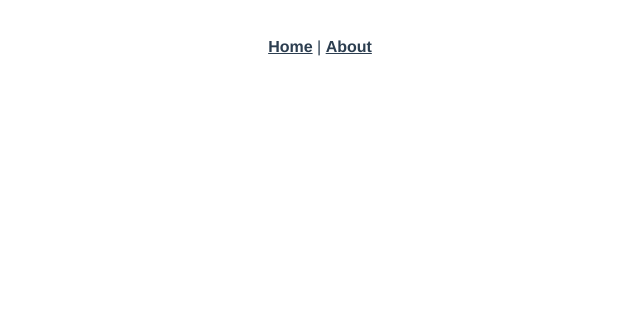
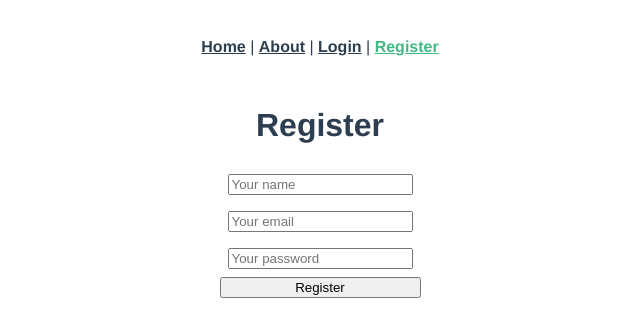
Before and after one commit to nejdetkadir/vue-node-mongo-auth-starter, a Vue app in the folder frontend/: page /register in a window 1280 px wide. Shown: the top 336 px of the page, without its empty margins (320-960 px from the left). Built offline with nearby package versions, Linux system fonts and the light colour scheme.

Commit message:
Create login and register page and add authentication functionality

```diff
--- a/frontend/src/App.vue
+++ b/frontend/src/App.vue
@@ -2,7 +2,9 @@
   <div id="app">
     <div id="nav">
       <router-link to="/">Home</router-link> |
-      <router-link to="/about">About</router-link>
+      <router-link to="/about">About</router-link> |
+      <router-link to="/login">Login</router-link> |
+      <router-link to="/register">Register</router-link>
     </div>
     <router-view/>
   </div>
--- /dev/null
+++ b/frontend/src/components/AuthForm.vue
@@ -0,0 +1,56 @@
+<template>
+  <div class="form">
+    <h1 v-if="backendError">{{backendError}}</h1>
+    <input type="text" v-model="form.name" placeholder="Your name">
+    <input type="email" v-model="form.email" placeholder="Your email">
+    <input type="password" v-model="form.password" placeholder="Your password">
+    <button @click.prevent="auth">{{isLogin ? 'Login' : 'Register'}}</button>
+  </div>
+</template>
+
+<script>
+import { mapActions } from 'vuex'
+export default {
+  data() {
+    return {
+      form: {
+        name: '',
+        email: '',
+        password: ''
+      },
+      backendError: ''
+    }
+  },
+  methods: {
+    ...mapActions('account', ['login', 'registerUser']),
+    async auth() {
+      this.backendError = ''
+      try {
+        if (this.isLogin) {
+          await this.login({user: this.form})
+        } else {
+          await this.registerUser({user: this.form})
+          this.$router.push('/login?registerSuccess=1')
+        }
+      } catch (e) {
+        this.backendError = 'Backend error' // e.response.data
+      }
+    }
+  },
+  props: {
+    isLogin: {
+      type: Boolean,
+      default: false
+    }
+  }
+}
+</script>
+
+<style scoped>
+.form{
+  display: inline-grid;
+}
+input{
+  margin: 0.5rem;
+}
+</style>
--- a/frontend/src/components/HelloWorld.vue
+++ /dev/null
@@ -1,58 +0,0 @@
-<template>
-  <div class="hello">
-    <h1>{{ msg }}</h1>
-    <p>
-      For a guide and recipes on how to configure / customize this project,<br>
-      check out the
-      <a href="https://cli.vuejs.org" target="_blank" rel="noopener">vue-cli documentation</a>.
-    </p>
-    <h3>Installed CLI Plugins</h3>
-    <ul>
-      <li><a href="https://github.com/vuejs/vue-cli/tree/dev/packages/%40vue/cli-plugin-babel" target="_blank" rel="noopener">babel</a></li>
-      <li><a href="https://github.com/vuejs/vue-cli/tree/dev/packages/%40vue/cli-plugin-eslint" target="_blank" rel="noopener">eslint</a></li>
-    </ul>
-    <h3>Essential Links</h3>
-    <ul>
-      <li><a href="https://vuejs.org" target="_blank" rel="noopener">Core Docs</a></li>
-      <li><a href="https://forum.vuejs.org" target="_blank" rel="noopener">Forum</a></li>
-      <li><a href="https://chat.vuejs.org" target="_blank" rel="noopener">Community Chat</a></li>
-      <li><a href="https://twitter.com/vuejs" target="_blank" rel="noopener">Twitter</a></li>
-      <li><a href="https://news.vuejs.org" target="_blank" rel="noopener">News</a></li>
-    </ul>
-    <h3>Ecosystem</h3>
-    <ul>
-      <li><a href="https://router.vuejs.org" target="_blank" rel="noopener">vue-router</a></li>
-      <li><a href="https://vuex.vuejs.org" target="_blank" rel="noopener">vuex</a></li>
-      <li><a href="https://github.com/vuejs/vue-devtools#vue-devtools" target="_blank" rel="noopener">vue-devtools</a></li>
-      <li><a href="https://vue-loader.vuejs.org" target="_blank" rel="noopener">vue-loader</a></li>
-      <li><a href="https://github.com/vuejs/awesome-vue" target="_blank" rel="noopener">awesome-vue</a></li>
-    </ul>
-  </div>
-</template>
-
-<script>
-export default {
-  name: 'HelloWorld',
-  props: {
-    msg: String
-  }
-}
-</script>
-
-<!-- Add "scoped" attribute to limit CSS to this component only -->
-<style scoped>
-h3 {
-  margin: 40px 0 0;
-}
-ul {
-  list-style-type: none;
-  padding: 0;
-}
-li {
-  display: inline-block;
-  margin: 0 10px;
-}
-a {
-  color: #42b983;
-}
-</style>
--- a/frontend/src/router/index.js
+++ b/frontend/src/router/index.js
@@ -1,6 +1,8 @@
 import Vue from 'vue'
 import VueRouter from 'vue-router'
 import Home from '../views/Home.vue'
+import Register from '../views/Register.vue'
+import Login from '../views/Login.vue'
 
 Vue.use(VueRouter)
 
@@ -13,7 +15,29 @@ export default function init(store) {
       {
         path: '/',
         name: 'home',
-        component: Home
+        component: Home,
+        beforeEnter(to, from, next) {
+          if (!store.state.account.user) return next('/login')
+          return next()
+        }
+      },
+      {
+        path: '/register',
+        name: 'register',
+        component: Register,
+        beforeEnter(to, from, next) {
+          if (store.state.account.user) return next('/home')
+          return next()
+        }
+      },
+      {
+        path: '/login',
+        name: 'login',
+        component: Login,
+        beforeEnter(to, from, next) {
+          if (store.state.account.user) return next('/home')
+          return next()
+        }
       },
       {
         path: '/about',
@@ -21,7 +45,11 @@ export default function init(store) {
         // route level code-splitting
         // this generates a separate chunk (about.[hash].js) for this route
         // which is lazy-loaded when the route is visited.
-        component: () => import(/* webpackChunkName: "about" */ '../views/About')
+        component: () => import(/* webpackChunkName: "about" */ '../views/About'),
+        beforeEnter(to, from, next) {
+          if (!store.state.account.user) return next('/login')
+          return next()
+        }
       }
     ]
   })
--- a/frontend/src/views/About.vue
+++ b/frontend/src/views/About.vue
@@ -1,5 +1,5 @@
 <template>
-  <div class="about">
-    <h1>This is an about page</h1>
+  <div>
+    <h1>About page</h1>
   </div>
 </template>
--- a/frontend/src/views/Home.vue
+++ b/frontend/src/views/Home.vue
@@ -1,18 +1,12 @@
 <template>
-  <div class="home">
-    <img alt="Vue logo" src="../assets/logo.png">
-    <HelloWorld msg="Welcome to Your Vue.js App"/>
+  <div>
+    <h1>Home page</h1>
   </div>
 </template>
 
 <script>
-// @ is an alias to /src
-import HelloWorld from '@/components/HelloWorld.vue'
 
 export default {
   name: 'Home',
-  components: {
-    HelloWorld
-  }
 }
 </script>
--- /dev/null
+++ b/frontend/src/views/Login.vue
@@ -0,0 +1,15 @@
+<template>
+  <div>
+    <h1>Login</h1>
+    <AuthForm :is-login="true"/>
+  </div>
+</template>
+
+<script>
+import AuthForm from "../components/AuthForm"
+export default {
+  components: {
+    AuthForm
+  }
+}
+</script>
--- /dev/null
+++ b/frontend/src/views/Register.vue
@@ -0,0 +1,15 @@
+<template>
+  <div>
+    <h1>Register</h1>
+    <AuthForm/>
+  </div>
+</template>
+
+<script>
+import AuthForm from "../components/AuthForm"
+export default {
+  components: {
+    AuthForm
+  }
+}
+</script>
```
